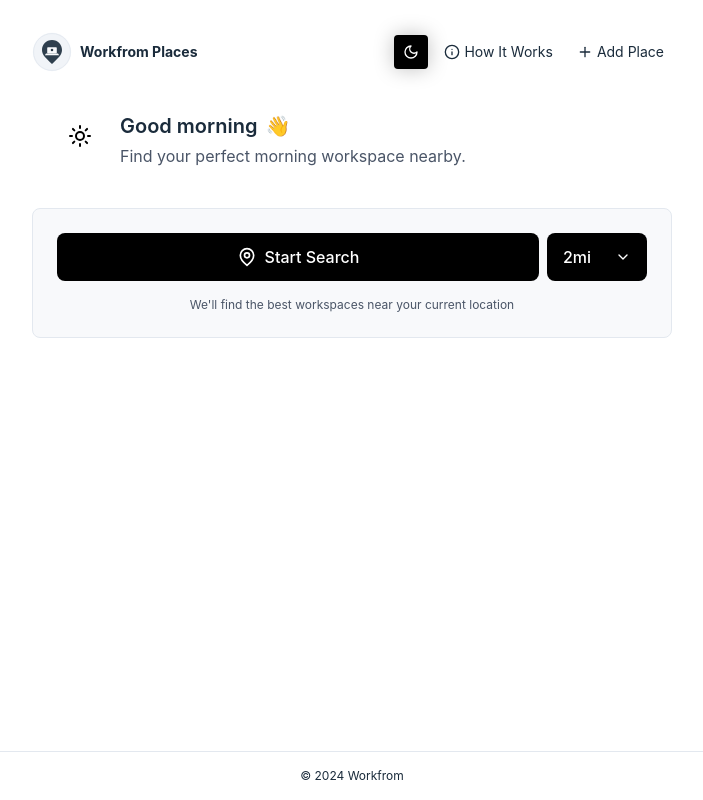
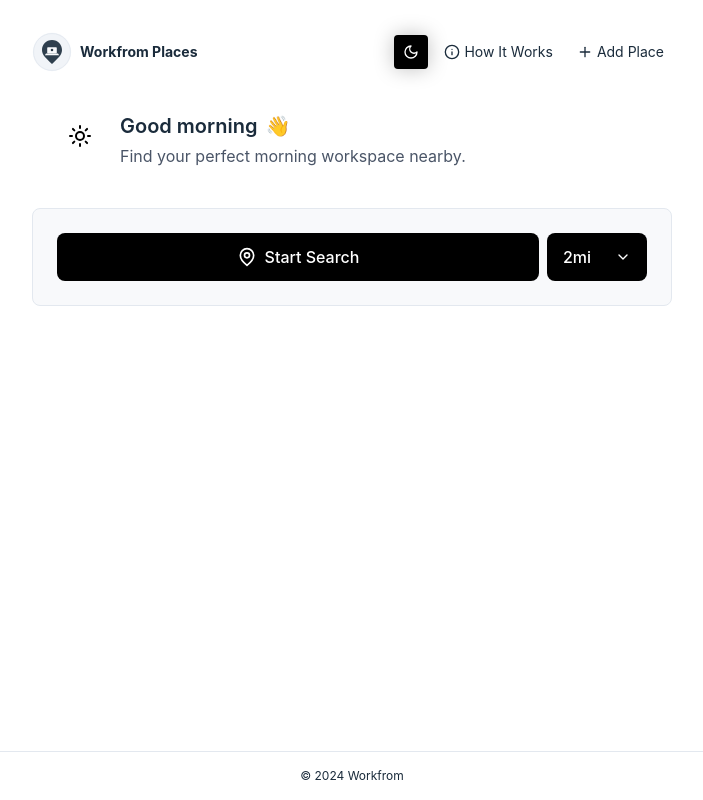
Before and after one commit to darrenbuckner/Workfrom-Places-Search-V2, a React (Create React App) app: page / in a window 1280 px wide. Shown: the whole page, without its empty margins (288-991 px from the left). Built offline with nearby package versions, Linux system fonts and the light colour scheme.

Commit message:
this update improves UX.

```diff
--- a/src/ControlsHeader.js
+++ b/src/ControlsHeader.js
@@ -69,7 +69,7 @@ const ControlsHeader = ({
         <MapPin className="w-4 h-4 text-[var(--text-secondary)]" />
         <div className="text-sm">
           <span className="font-medium text-[var(--text-primary)]">
-            {totalPlaces} places found
+            {totalPlaces} places
           </span>
           <span className="text-[var(--text-secondary)] ml-1">
             within {radius} miles
--- a/src/SearchControls.js
+++ b/src/SearchControls.js
@@ -83,7 +83,7 @@ const SearchControls = ({
         </div>
 
         {/* Help Text */}
-        <p className="text-xs text-[var(--text-secondary)] text-center">
+        <p className="hidden text-xs text-[var(--text-secondary)] text-center">
           {isInitialSearch
             ? "We'll find the best workspaces near your current location"
             : `Searching within ${radius} miles of your location`
--- a/src/components/WorkfromPlacesContent.js
+++ b/src/components/WorkfromPlacesContent.js
@@ -318,6 +318,7 @@ const WorkfromPlacesContent = () => {
               radius={lastSearchedRadius}
               sortBy={sortBy}
               setSortBy={setSortBy}
+              locationName={locationName}
               disabled={searchPhase !== SearchPhases.COMPLETE}
             />
 
```
